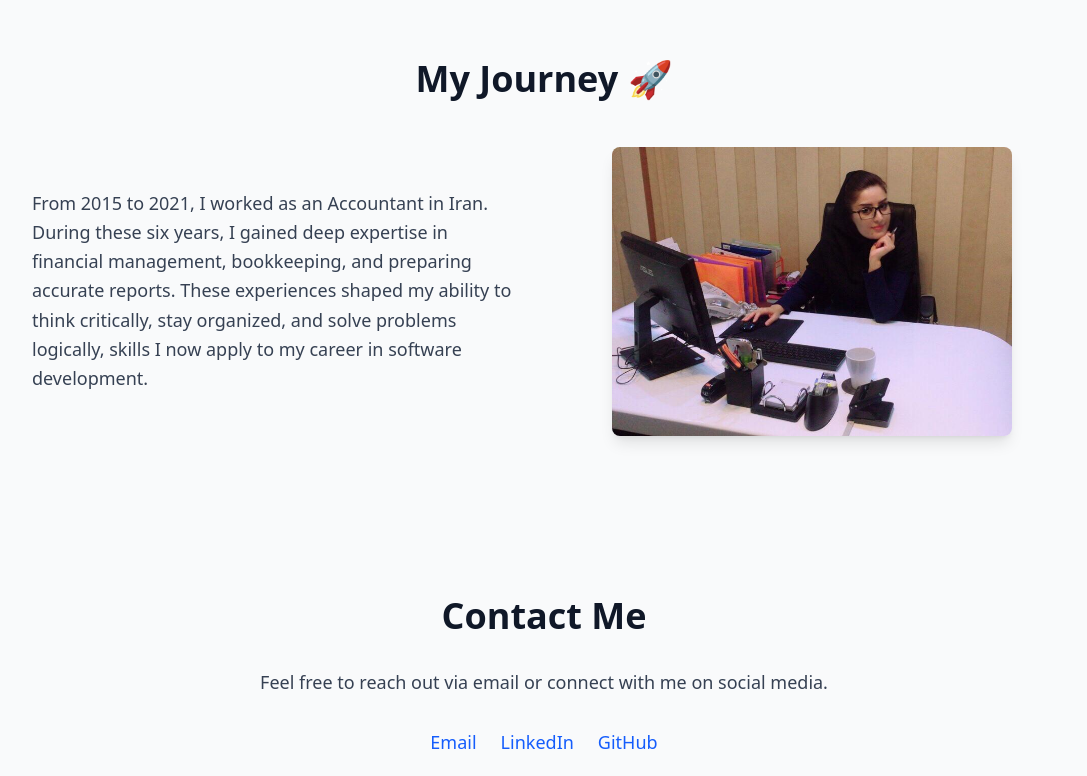
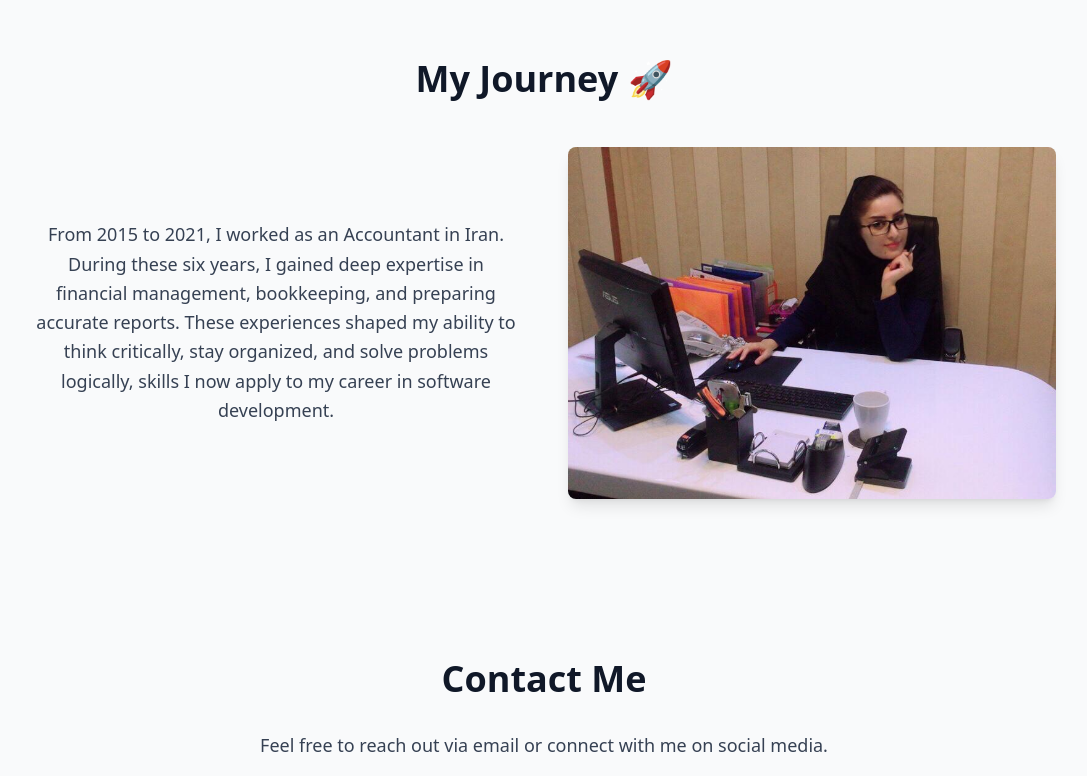
Before and after one commit to samira313/portfolio, a React (Vite) app: page / in a window 1280 px wide. Shown: the part 4233-5009 px from the top of the page, without its empty margins (96-1183 px from the left). Built offline with nearby package versions, Linux system fonts and the light colour scheme.

Commit message:
fix: removed invalid props from Journey component

```diff
--- a/src/App.tsx
+++ b/src/App.tsx
@@ -61,10 +61,8 @@ function App() {
        <Experience />
 
         {/* Journey Section */}
-      <Journey
-  image="/src/assets/journey/account1.jpeg"
-  text="From 2015 to 2021, I worked as an Accountant in Iran. During these six years, I gained deep expertise in financial management, bookkeeping, and preparing accurate reports. These experiences shaped my ability to think critically, stay organized, and solve problems logically, skills I now apply to my career in software development."
-/>
+  <Journey />
+
 
      {/* Contact Section */}
       <Contact
--- a/src/sections/Journey.tsx
+++ b/src/sections/Journey.tsx
@@ -1,40 +1,39 @@
+// src/sections/Journey.tsx
 import React from "react";
 import { useTranslation } from "react-i18next";
+import accountImage from "../assets/journey/account1.jpeg";
 
-//  Define the props type for the Journey component
+// Define props type for Journey
 type JourneyProps = {
-  image: string;   // Path to the journey image
-  text?: string;   // Optional text (can come from props or translation)
+  image?: string; // optional, because we also import a default image
+  text?: string; // optional, when using translation instead of static text
 };
 
 const Journey: React.FC<JourneyProps> = ({ image, text }) => {
   const { t } = useTranslation();
 
-  // Get translation values or use passed props
-  const journeyText = text || t("journey.text");
-  const journeyTitle = t("journey.title");
-  const journeyAlt = t("journey.imageAlt");
+  // Use imported image if no prop is passed
+  const journeyImage = image || accountImage;
 
   return (
-    <section id="journey" className="py-20 px-8 bg-gray-50">
-      {/* Section title */}
-      <h2 className="text-4xl font-bold text-center text-gray-900 mb-12">
-        {journeyTitle}
+    <section id="journey" className="py-20 px-8 bg-gray-50 text-center">
+      {/* Section Title */}
+      <h2 className="text-4xl font-bold text-gray-900 mb-12">
+        {t("journey.title")}
       </h2>
 
-      {/* Text and image layout */}
       <div className="max-w-5xl mx-auto grid md:grid-cols-2 gap-12 items-center">
-
-        {/* Text area */}
-        <p className="text-lg text-gray-700 leading-relaxed text-center md:text-left">
-          {journeyText}
+        {/* Text Section */}
+        <p className="text-lg text-gray-700 leading-relaxed">
+          {/* If text prop exists, show it; otherwise, use translation */}
+          {text || t("journey.text")}
         </p>
 
-        {/* Image area */}
+        {/* Image Section */}
         <img
-          src={image}
-          alt={journeyAlt}
-          className="rounded-lg shadow-lg w-full object-cover md:w-[400px] mx-auto"
+          src={journeyImage}
+          alt={t("journey.alt")}
+          className="rounded-lg shadow-lg w-full object-cover"
         />
       </div>
     </section>
```
